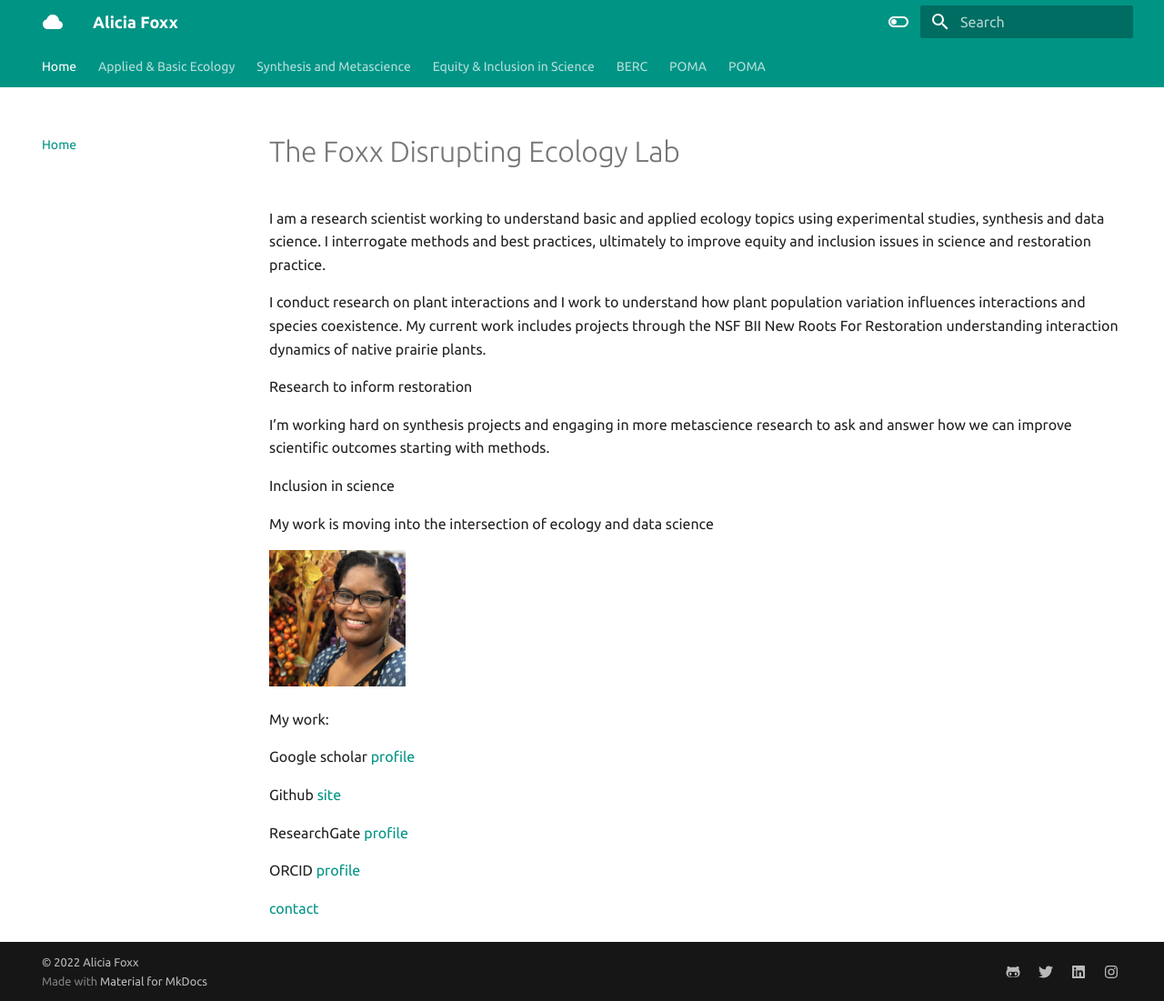
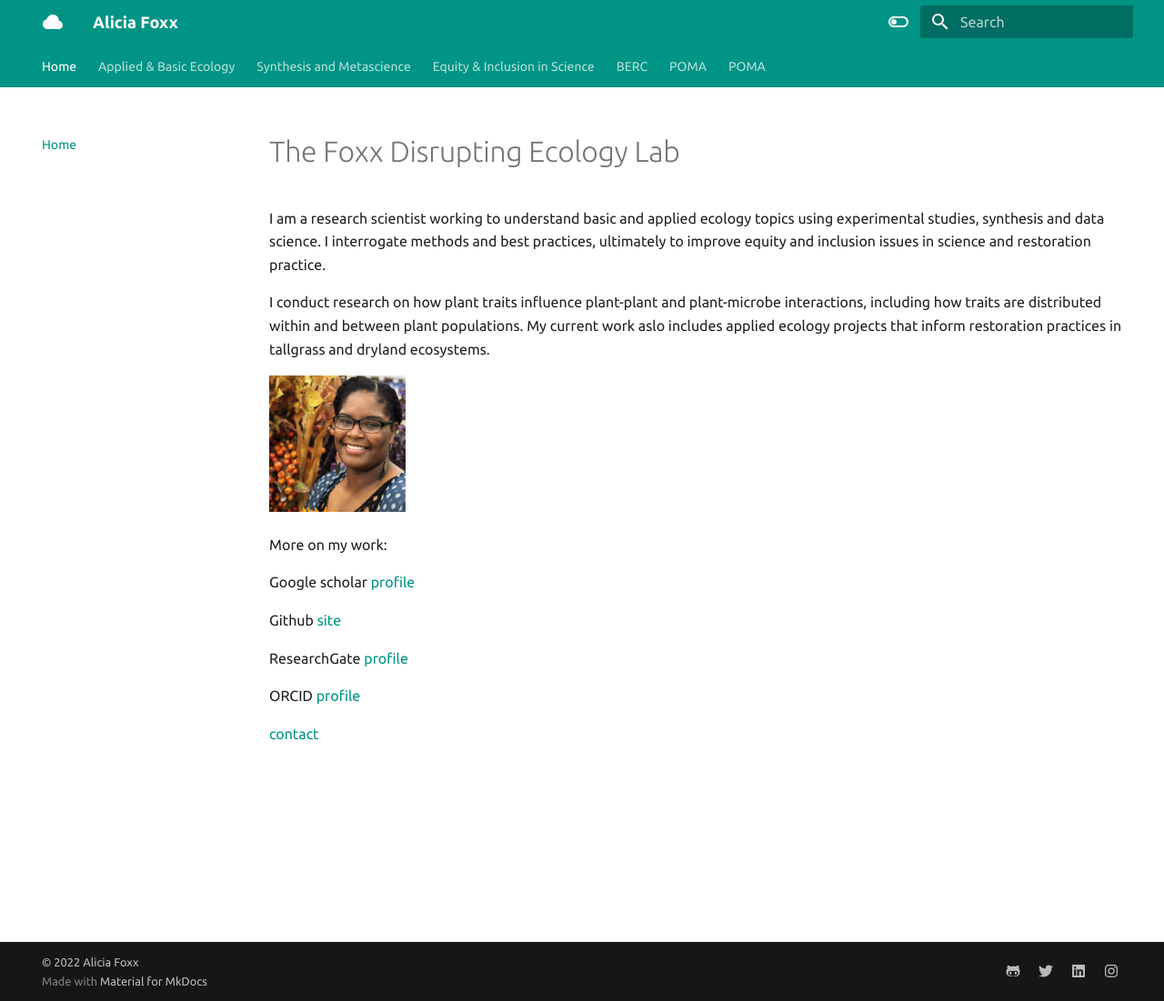
Before and after one commit to aliciafoxx/mkdocs-website, an MkDocs documentation site: the page built from docs/index.md, in a window 1280 px wide and 1101 px high. Shown: the whole window at 91% size. Built offline with MkDocs 1.6.1 and Material for MkDocs 9.7.7, drawn with Linux system fonts in a browser that asks for light colours.

Commit message:
Update index.md
edit bio

```diff
--- a/docs/index.md
+++ b/docs/index.md
@@ -2,20 +2,12 @@
 
 I am a research scientist working to understand basic and applied ecology topics using experimental studies, synthesis and data science. I interrogate methods and best practices, ultimately to improve equity and inclusion issues in science and restoration practice.
 
-I conduct research on plant interactions and I work to understand how plant population variation influences interactions and species coexistence. My current work includes projects through the NSF BII New Roots For Restoration understanding interaction dynamics of native prairie plants.
-
-Research to inform restoration
-
-I’m working hard on synthesis projects and engaging in more metascience research to ask and answer how we can improve scientific outcomes starting with methods.
-
-Inclusion in science
-
-My work is moving into the intersection of ecology and data science
+I conduct research on how plant traits influence plant-plant and plant-microbe interactions, including how traits are distributed within and between plant populations. My current work aslo includes applied ecology projects that inform restoration practices in tallgrass and dryland ecosystems.
 
 ![](Foxx_headshot.jpg){: style="height:150px;width:150px"}
 
 
-My work:
+More on my work:
 
 Google scholar [profile](https://scholar.google.com/citations?user=nlWrL0YAAAAJ&hl=en)
 
```
